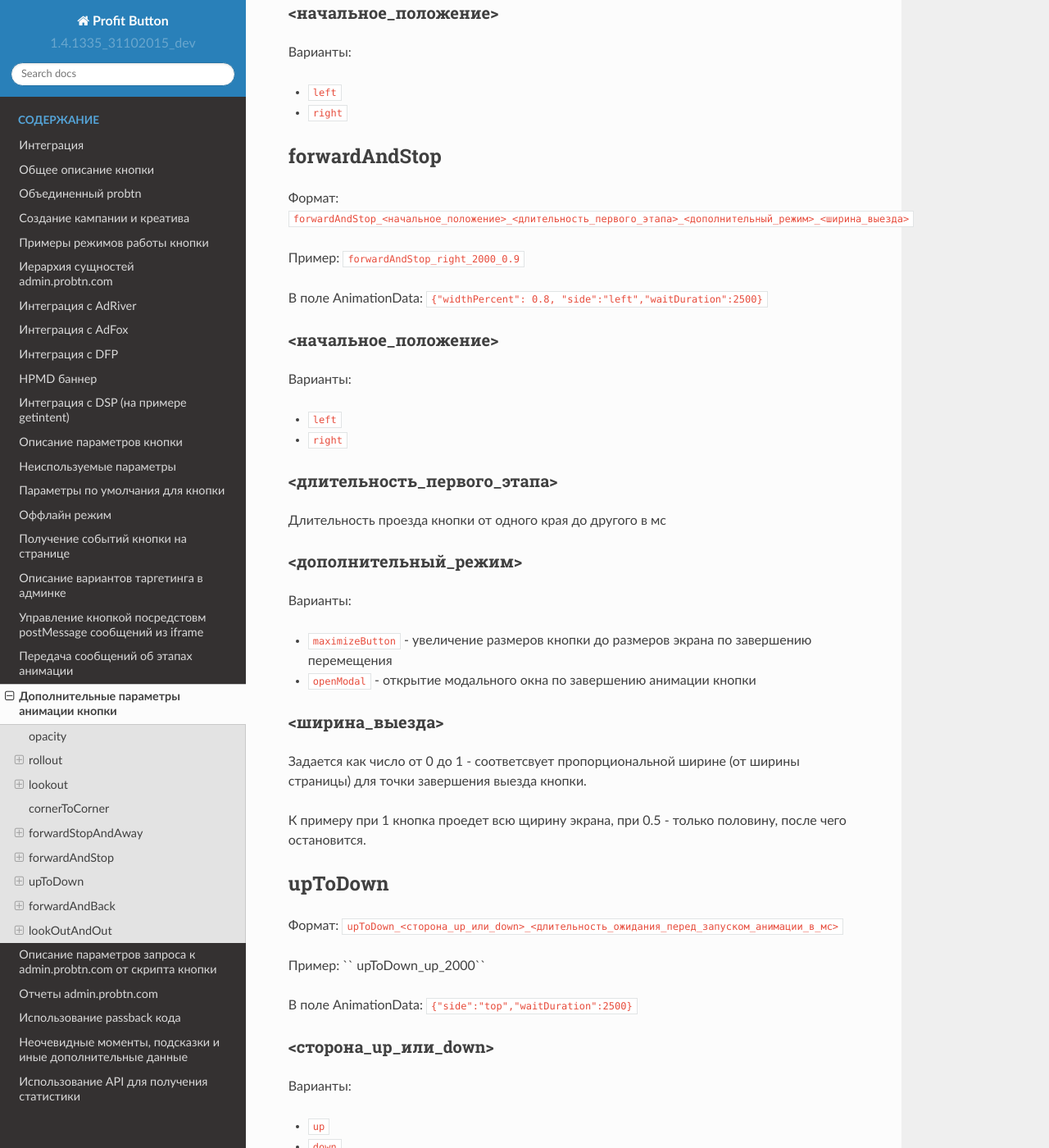
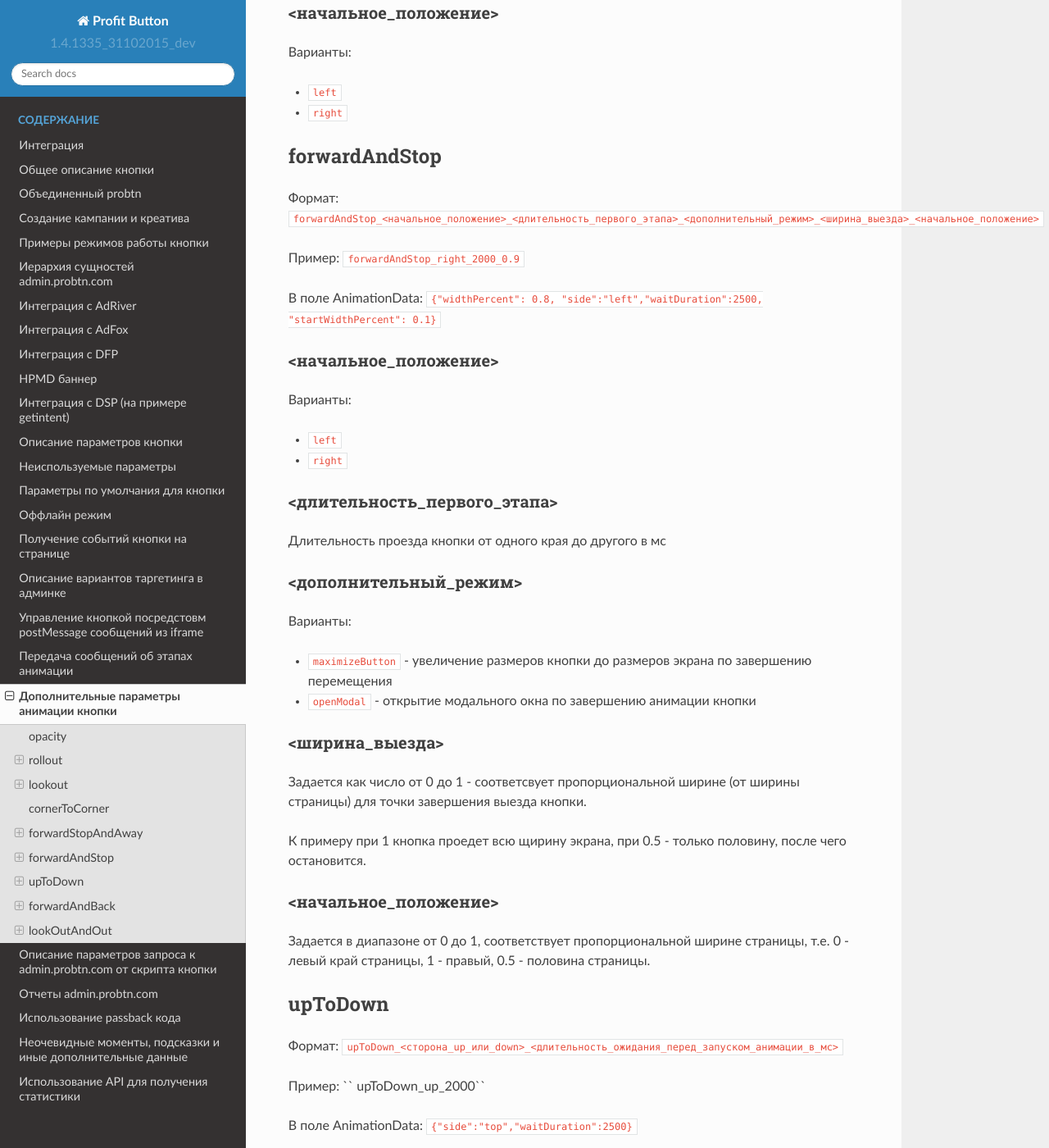
Before and after one commit to probtn/docs, a Sphinx documentation site: the page built from docs/button_additional_animations_param.rst, in a window 1280 px wide and 1400 px high, scrolled down 2094 px. Shown: the whole window at 82% size. Built offline with Sphinx 7.4.7 and the Read the Docs theme 2.0.0, drawn with Linux system fonts in a browser that asks for light colours.

Commit message:
startWidthPercent was described

```diff
--- a/docs/button_additional_animations_param.rst
+++ b/docs/button_additional_animations_param.rst
@@ -102,11 +102,11 @@ forwardStopAndAway
 forwardAndStop
 ----------------------------------
 
-Формат: ``forwardAndStop_<начальное_положение>_<длительность_первого_этапа>_<дополнительный_режим>_<ширина_выезда>``
+Формат: ``forwardAndStop_<начальное_положение>_<длительность_первого_этапа>_<дополнительный_режим>_<ширина_выезда>_<начальное_положение>``
 
 Пример: ``forwardAndStop_right_2000_0.9``
 
-В поле AnimationData: ``{"widthPercent": 0.8, "side":"left","waitDuration":2500}``
+В поле AnimationData: ``{"widthPercent": 0.8, "side":"left","waitDuration":2500, "startWidthPercent": 0.1}``
 
 <начальное_положение>
 ^^^^^^^^^^^^^^^^^^^^^^^^^^^^^^^^^
@@ -134,6 +134,11 @@ forwardAndStop
 Задается как число от 0 до 1 - соответсвует пропорциональной ширине (от ширины страницы) для точки завершения выезда кнопки.
 
 К примеру при 1 кнопка проедет всю щирину экрана, при 0.5 - только половину, после чего остановится.
+
+<начальное_положение>
+^^^^^^^^^^^^^^^^^^^^^^^^^^^^^^^^^
+
+Задается в диапазоне от 0 до 1, соответствует пропорциональной ширине страницы, т.е. 0 - левый край страницы, 1 - правый, 0.5 - половина страницы.
 
 upToDown
 ----------------------------------
```
